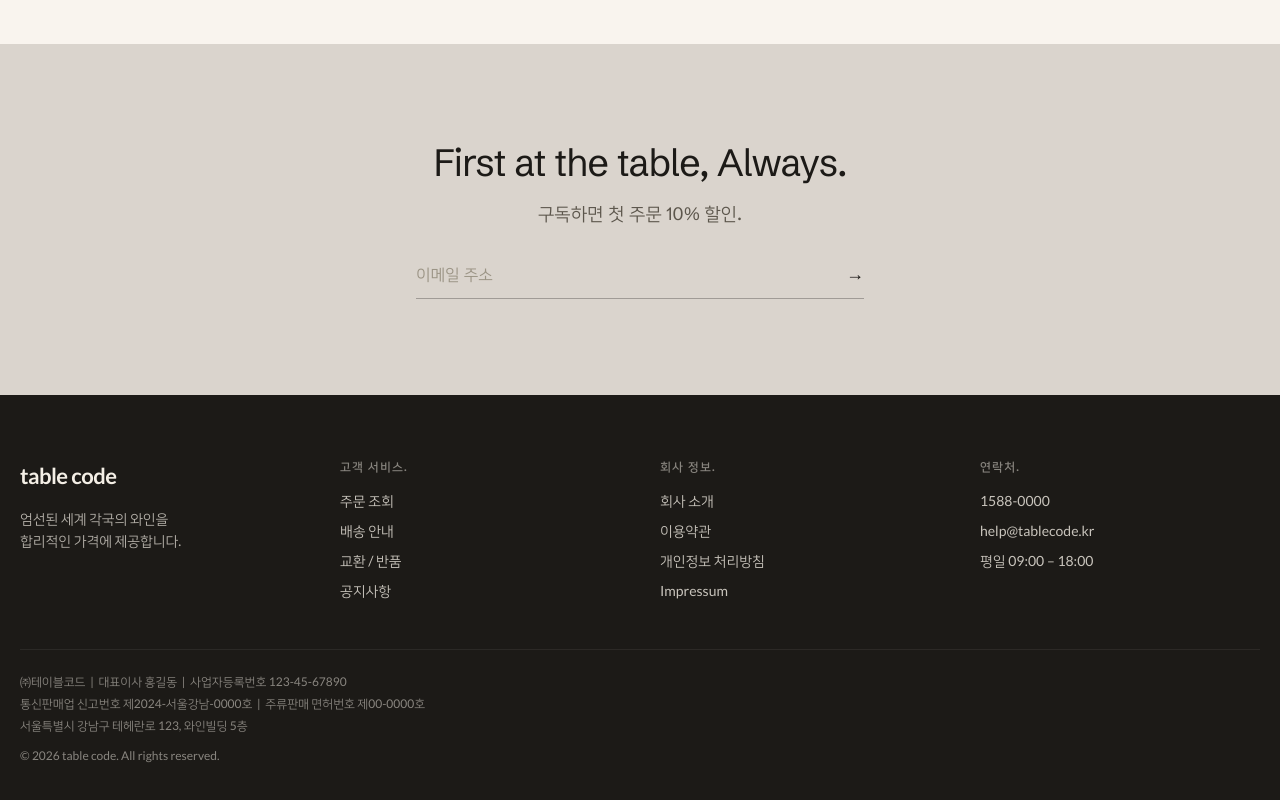
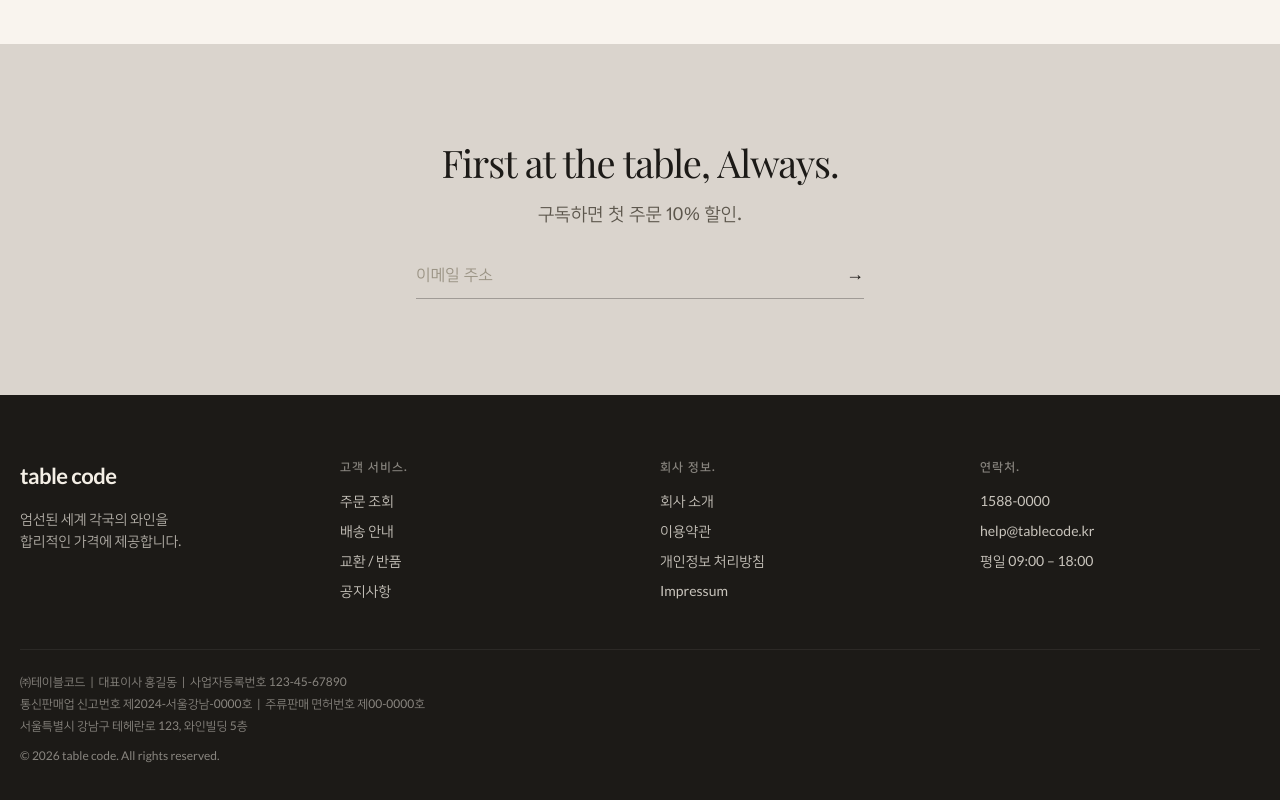
Before and after one commit to sbglobal026-boop/wineorder-next, a Next.js app: page / in a window 1280 px wide. Shown: the part 1068-1868 px from the top of the page. Built offline with nearby package versions, Linux system fonts and the light colour scheme; no server answers; the database is empty.

Commit message:
뉴스레터 제목 폰트를 Playfair Display로 변경

```diff
--- a/src/components/home/Newsletter.tsx
+++ b/src/components/home/Newsletter.tsx
@@ -4,7 +4,7 @@ export default function Newsletter() {
   return (
     <section>
       <div className="max-w-[1640px] mx-auto bg-[#DAD4CD] py-24 px-[20px] text-center">
-        <h2 className="text-3xl md:text-[38px] font-normal tracking-tight mb-3.5 text-[#1C1A17]">
+        <h2 className="text-3xl md:text-[38px] font-normal tracking-tight mb-3.5 text-[#1C1A17] font-[family-name:var(--font-playfair-display)]">
           First at the table, Always.
         </h2>
         <p className="text-lg text-[#5c564c] max-w-lg mx-auto mb-8">
```
